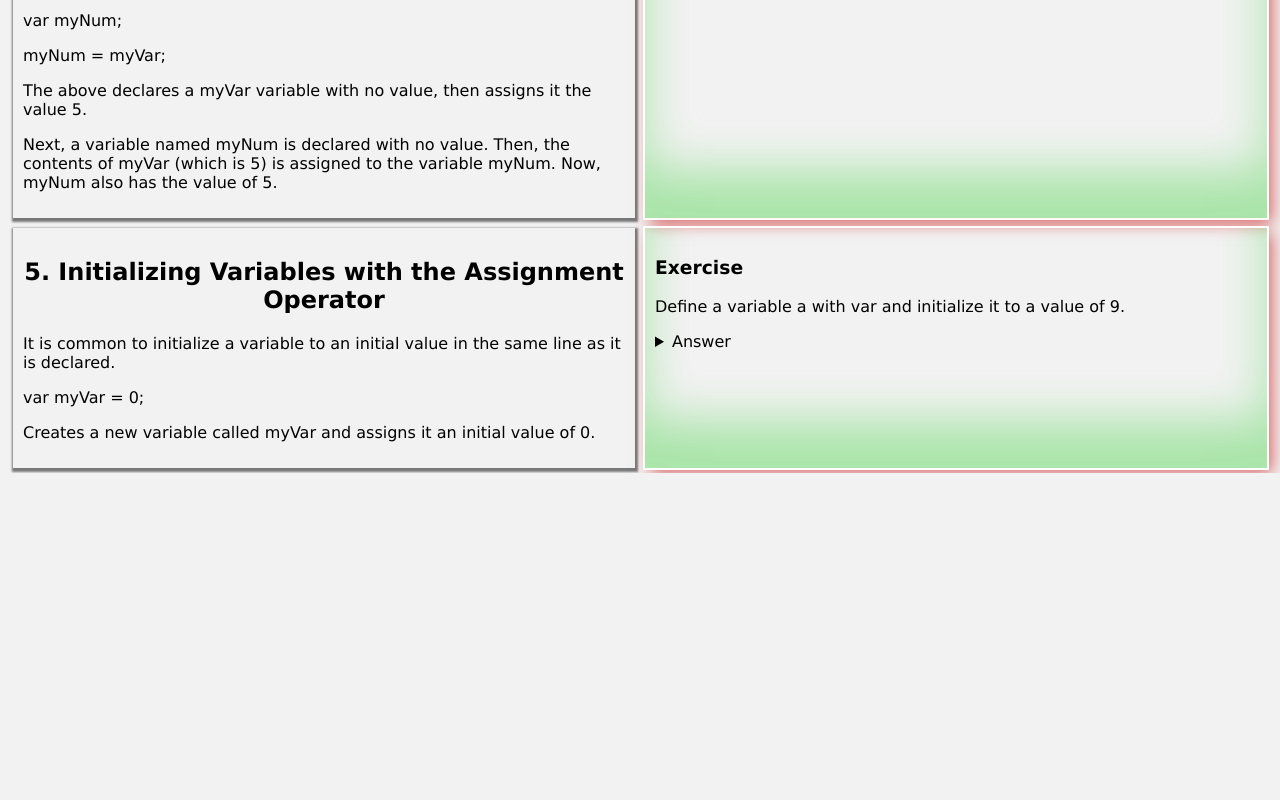
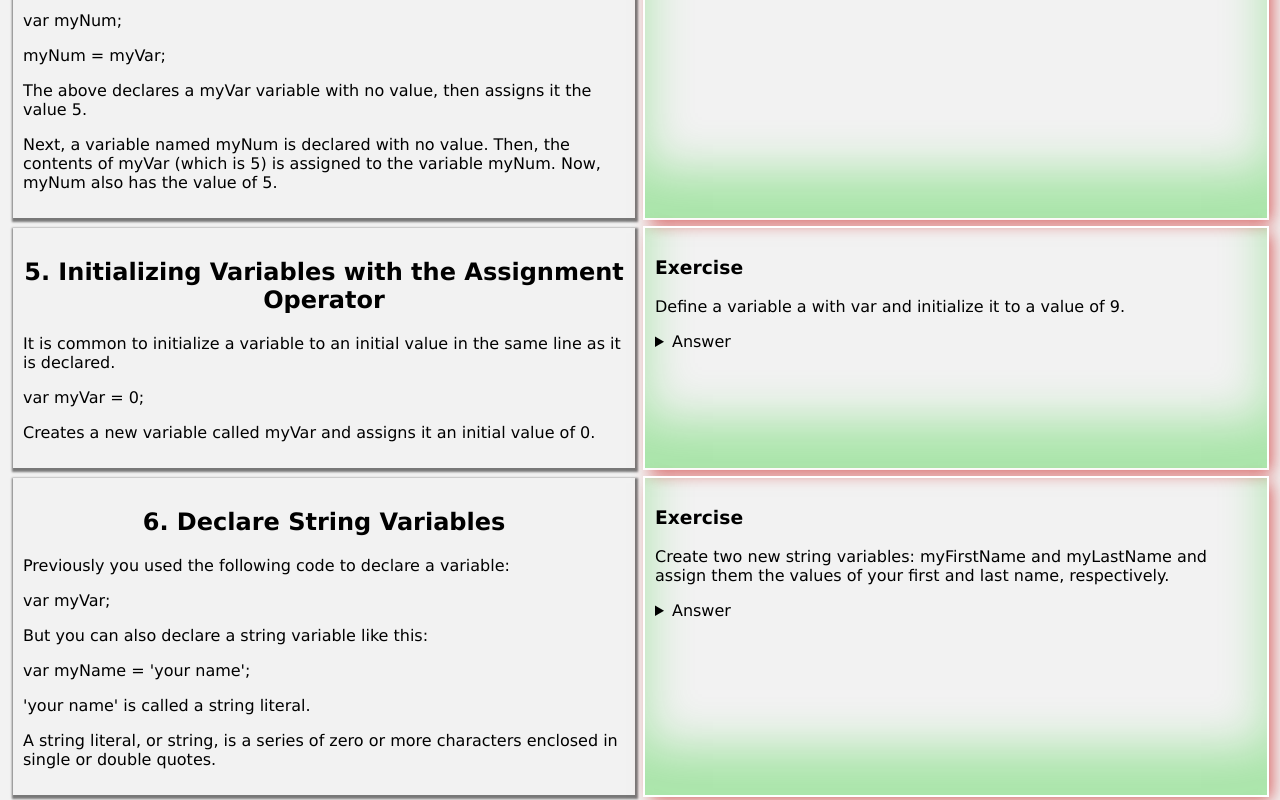
Before and after one commit to sabovoichita/free-code-camp, a website: page index.html in a window 1280 px wide. Shown: the part 1954-2754 px from the top of the page. Before the commit the page ends 2427 px from the top, so only its background shows below. Drawn offline with Linux system fonts and the light colour scheme.

Commit message:
add lesson 6.json

```diff
--- a/index.html
+++ b/index.html
@@ -12,6 +12,8 @@
     <div id="l3"></div>
     <div id="l4"></div>
     <div id="l5"></div>
+    <div id="l6"></div>
+
     <script src="index.js"></script>
   </body>
 </html>
--- a/index.js
+++ b/index.js
@@ -46,7 +46,7 @@ function loadLesson(lessonNumber) {
 }
 
 function initEvents() {
-  const numberOfLessons = 5;
+  const numberOfLessons = 6;
   for (let i = 1; i <= numberOfLessons; i++) {
     loadLesson(i);
   }
--- /dev/null
+++ b/lessons/6.json
@@ -0,0 +1,23 @@
+[
+  {
+    "title": "Declare String Variables",
+    "content": [
+      "Previously you used the following code to declare a variable:",
+      "var myVar;",
+      "But you can also declare a string variable like this:",
+      "var myName = 'your name';",
+      "'your name' is called a string literal. ",
+      "A string literal, or string, is a series of zero or more characters enclosed in single or double quotes."
+    ],
+    "eTitle": "Exercise",
+    "exercises": [
+      {
+        "instruction": "Create two new string variables: myFirstName and myLastName and assign them the values of your first and last name, respectively.",
+        "hint": [
+          "Hint! myFirstName should be a string with at least one character in it.",
+          "myLastName should be a string with at least one character in it."
+        ]
+      }
+    ]
+  }
+]
```
